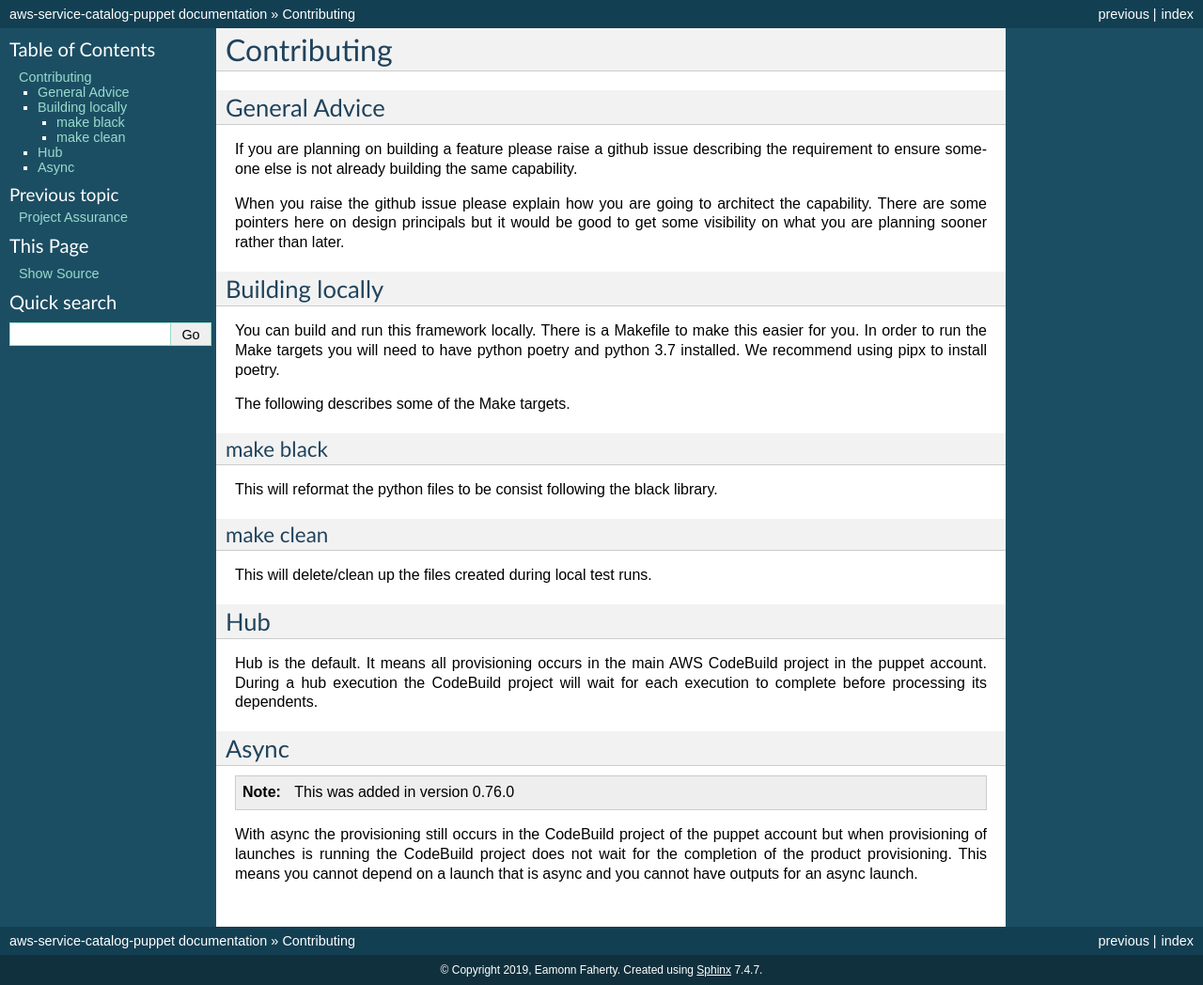
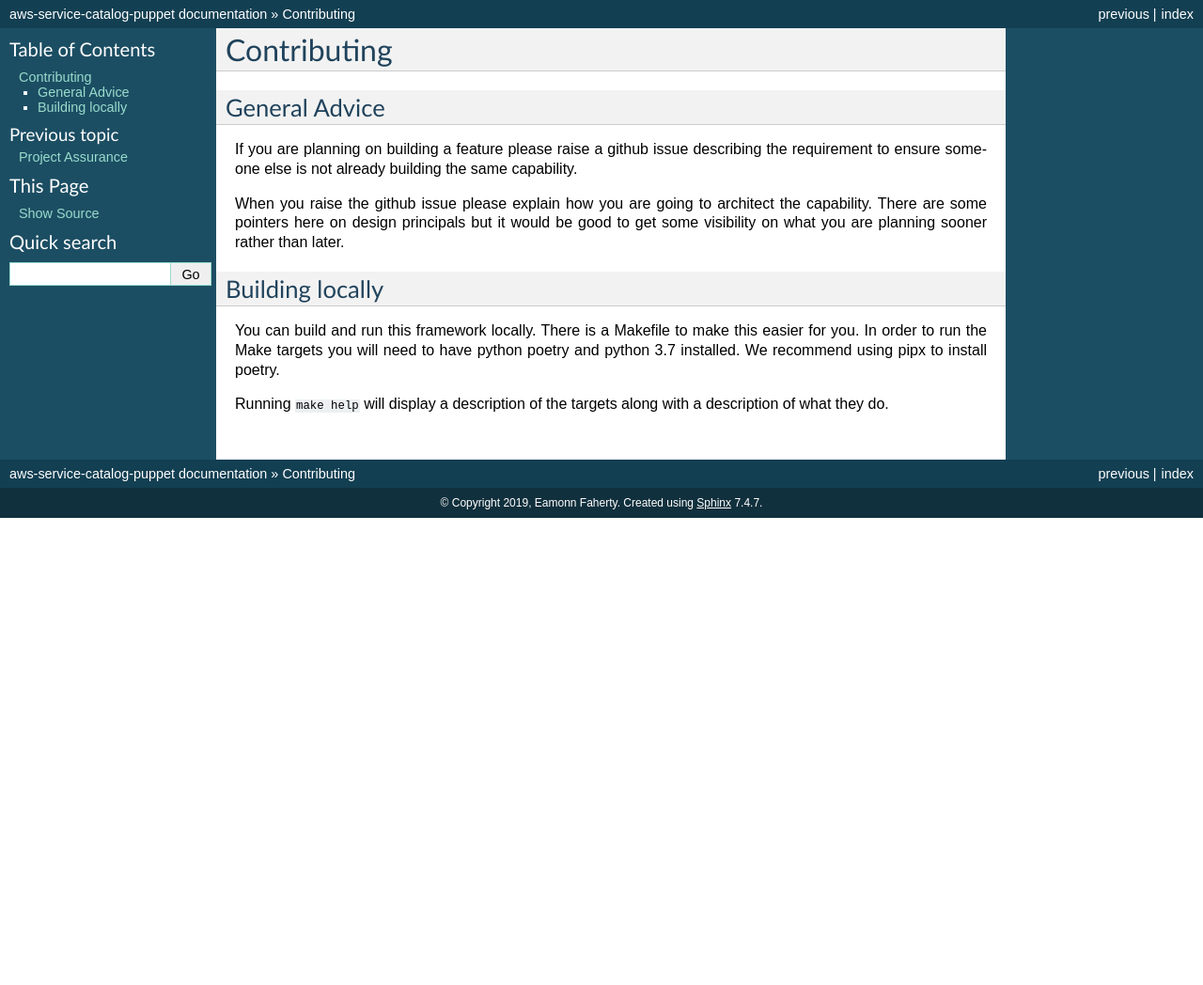
Before and after one commit to awslabs/aws-service-catalog-puppet, a Sphinx documentation site: the page built from docs/source/puppet/contributing.rst, in a window 1280 px wide. Shown: the whole page at 94% size. Built offline with Sphinx 7.4.7, drawn with Linux system fonts in a browser that asks for light colours; after the commit the page ends 900 px from its top, so only the background shows below that.

Commit message:
adding more docs

```diff
--- a/docs/source/puppet/contributing.rst
+++ b/docs/source/puppet/contributing.rst
@@ -17,33 +17,4 @@ Building locally
 You can build and run this framework locally.  There is a Makefile to make this easier for you.  In order to run the
 Make targets you will need to have python poetry and python 3.7 installed.  We recommend using pipx to install poetry.
 
-The following describes some of the Make targets.
-
-make black
-~~~~~~~~~~
-This will reformat the python files to be consist following the black library.
-
-make clean
-~~~~~~~~~~
-This will delete/clean up the files created during local test runs.
-
-
-
-
-Hub
----
-
-Hub is the default.  It means all provisioning occurs in the main AWS CodeBuild project in the puppet account.  During a
-hub execution the CodeBuild project will wait for each execution to complete before processing its dependents.
-
-
-Async
------
-
-.. note::
-
-    This was added in version 0.76.0
-
-With async the provisioning still occurs in the CodeBuild project of the puppet account but when provisioning of
-launches is running the CodeBuild project does not wait for the completion of the product provisioning.  This means you
-cannot depend on a launch that is async and you cannot have outputs for an async launch.
+Running ``make help`` will display a description of the targets along with a description of what they do.
```
Also changed, not shown: docs/source/puppet/execution_modes.rst (+20 -0 lines).
